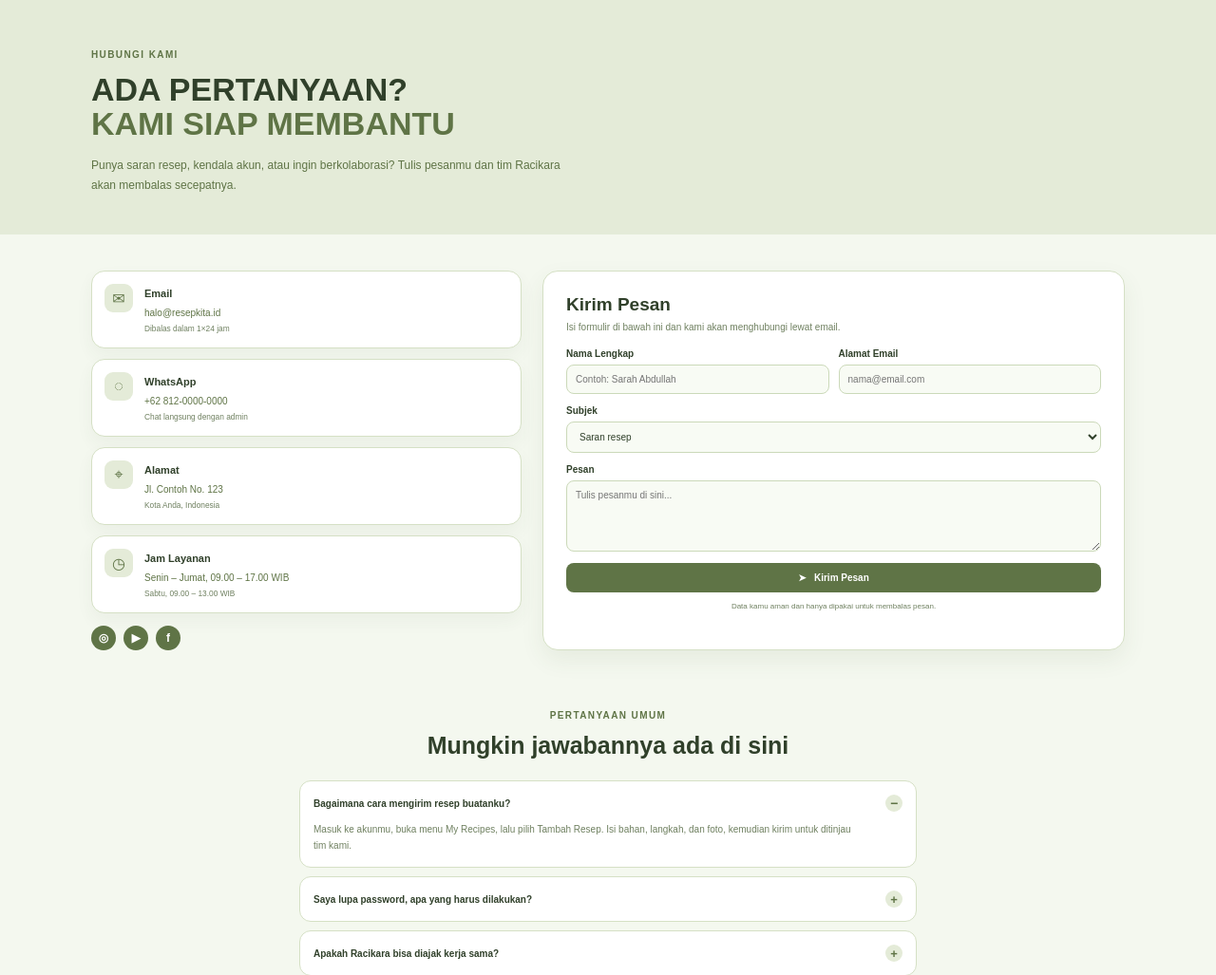
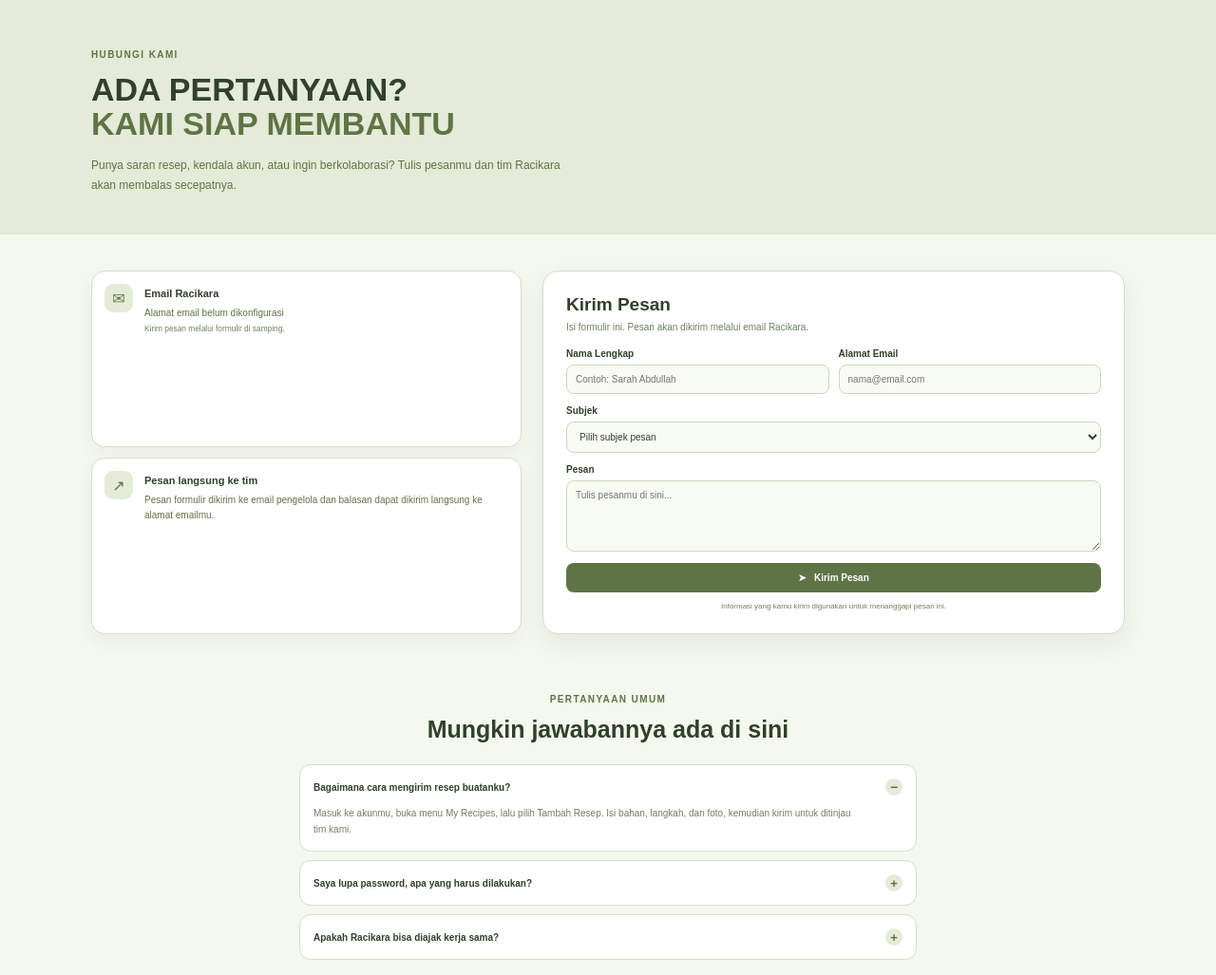
Before and after one commit to soloherlina65-afk/resep_makanan, a Laravel app: page /kontak in a window 1280 px wide. Shown: the part 120-1147 px from the top of the page at 95% size. Run offline with Laravel 10, Linux system fonts and the light colour scheme.

Commit message:
feat: replace contact mailto with validated form
Co-authored-by: Copilot <223556219+Copilot@users.noreply.github.com>

```diff
--- a/resources/views/contact.blade.php
+++ b/resources/views/contact.blade.php
@@ -35,24 +35,69 @@
 
     <section class="contact-container contact-main">
         <div class="contact-details">
-            <article><span class="contact-icon">✉</span><div><strong>Email</strong><p>halo@resepkita.id<br><small>Dibalas dalam 1×24 jam</small></p></div></article>
-            <article><span class="contact-icon">◌</span><div><strong>WhatsApp</strong><p>+62 812-0000-0000<br><small>Chat langsung dengan admin</small></p></div></article>
-            <article><span class="contact-icon">⌖</span><div><strong>Alamat</strong><p>Jl. Contoh No. 123<br><small>Kota Anda, Indonesia</small></p></div></article>
-            <article><span class="contact-icon">◷</span><div><strong>Jam Layanan</strong><p>Senin – Jumat, 09.00 – 17.00 WIB<br><small>Sabtu, 09.00 – 13.00 WIB</small></p></div></article>
-            <div class="contact-socials"><a href="#" aria-label="Instagram">◎</a><a href="#" aria-label="YouTube">▶</a><a href="#" aria-label="Facebook">f</a></div>
+            <article>
+                <span class="contact-icon">✉</span>
+                <div>
+                    <strong>Email Racikara</strong>
+                    <p>
+                        @if ($contactEmail)
+                            <a href="mailto:{{ $contactEmail }}">{{ $contactEmail }}</a>
+                        @else
+                            <span>Alamat email belum dikonfigurasi</span>
+                        @endif
+                        <br><small>Kirim pesan melalui formulir di samping.</small>
+                    </p>
+                </div>
+            </article>
+            <article>
+                <span class="contact-icon">↗</span>
+                <div>
+                    <strong>Pesan langsung ke tim</strong>
+                    <p>Pesan formulir dikirim ke email pengelola dan balasan dapat dikirim langsung ke alamat emailmu.</p>
+                </div>
+            </article>
         </div>
 
-        <form class="contact-form" action="mailto:halo@resepkita.id" method="post" enctype="text/plain">
+        <form class="contact-form" action="{{ route('contact.send') }}" method="POST">
+            @csrf
             <h2>Kirim Pesan</h2>
-            <p>Isi formulir di bawah ini dan kami akan menghubungi lewat email.</p>
+            <p>Isi formulir ini. Pesan akan dikirim melalui email Racikara.</p>
+            @if (session('success'))
+                <div class="contact-alert contact-alert-success" role="status">{{ session('success') }}</div>
+            @endif
+            @if (session('error'))
+                <div class="contact-alert contact-alert-error" role="alert">{{ session('error') }}</div>
+            @endif
             <div class="contact-form-grid">
-                <label>Nama Lengkap<input type="text" name="nama" placeholder="Contoh: Sarah Abdullah" required></label>
-                <label>Alamat Email<input type="email" name="email" placeholder="nama@email.com" required></label>
+                <label>
+                    Nama Lengkap
+                    <input type="text" name="nama" value="{{ old('nama') }}" maxlength="120" autocomplete="name" placeholder="Contoh: Sarah Abdullah" required>
+                    @error('nama') <small class="contact-field-error">{{ $message }}</small> @enderror
+                </label>
+                <label>
+                    Alamat Email
+                    <input type="email" name="email" value="{{ old('email') }}" maxlength="254" autocomplete="email" placeholder="nama@email.com" required>
+                    @error('email') <small class="contact-field-error">{{ $message }}</small> @enderror
+                </label>
             </div>
-            <label>Subjek<select name="subjek"><option>Saran resep</option><option>Kendala akun</option><option>Kerja sama</option><option>Pertanyaan umum</option></select></label>
-            <label>Pesan<textarea name="pesan" rows="5" placeholder="Tulis pesanmu di sini..." required></textarea></label>
+            <label>
+                Subjek
+                <select name="subjek" required>
+                    <option value="">Pilih subjek pesan</option>
+                    <option value="recipe_suggestion" @selected(old('subjek') === 'recipe_suggestion')>Saran resep</option>
+                    <option value="account_issue" @selected(old('subjek') === 'account_issue')>Kendala akun</option>
+                    <option value="partnership" @selected(old('subjek') === 'partnership')>Kerja sama</option>
+                    <option value="general" @selected(old('subjek') === 'general')>Pertanyaan umum</option>
+                </select>
+                @error('subjek') <small class="contact-field-error">{{ $message }}</small> @enderror
+            </label>
+            <label>
+                Pesan
+                <textarea name="pesan" rows="5" maxlength="5000" placeholder="Tulis pesanmu di sini..." required>{{ old('pesan') }}</textarea>
+                @error('pesan') <small class="contact-field-error">{{ $message }}</small> @enderror
+            </label>
             <button type="submit">➤ &nbsp; Kirim Pesan</button>
-            <small>Data kamu aman dan hanya dipakai untuk membalas pesan.</small>
+            <small>Informasi yang kamu kirim digunakan untuk menanggapi pesan ini.</small>
         </form>
     </section>
 
```
Also changed, not shown: tests/Feature/ContactFormTest.php (added, +81 -0 lines).
